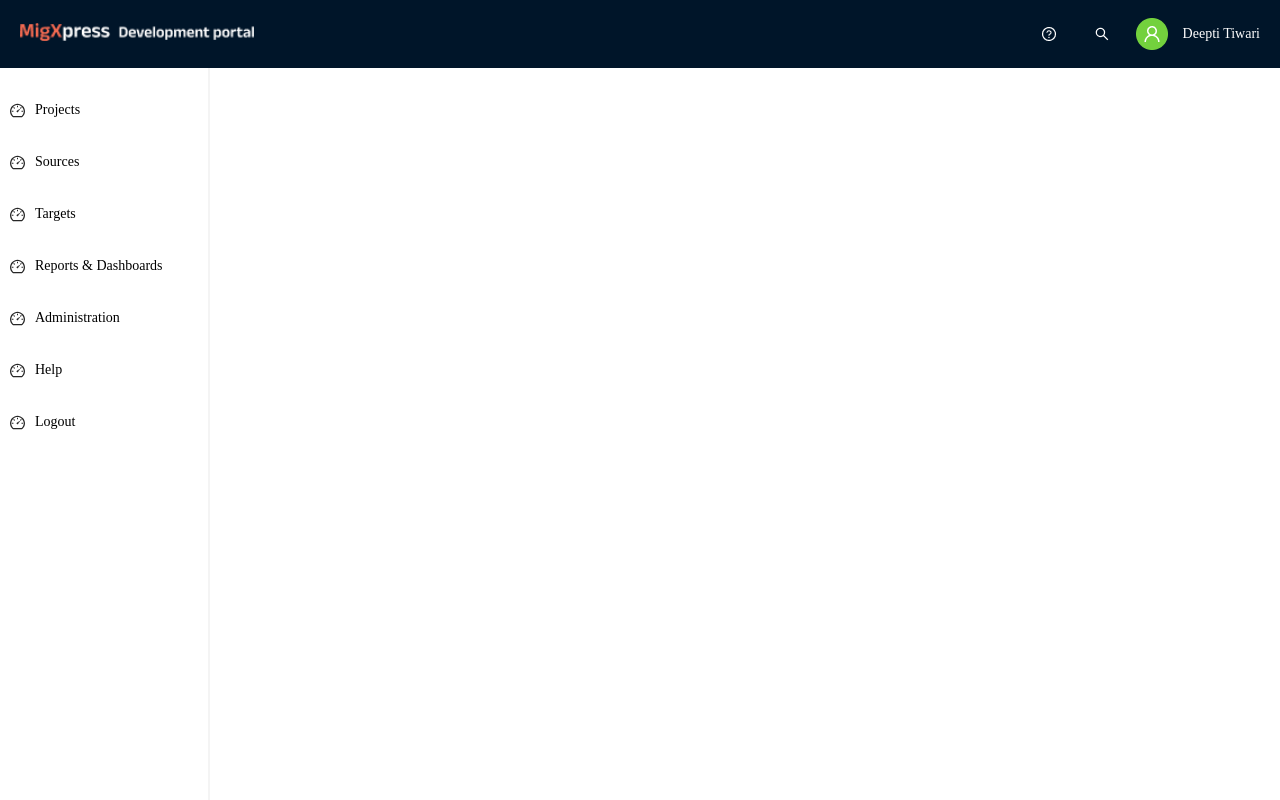
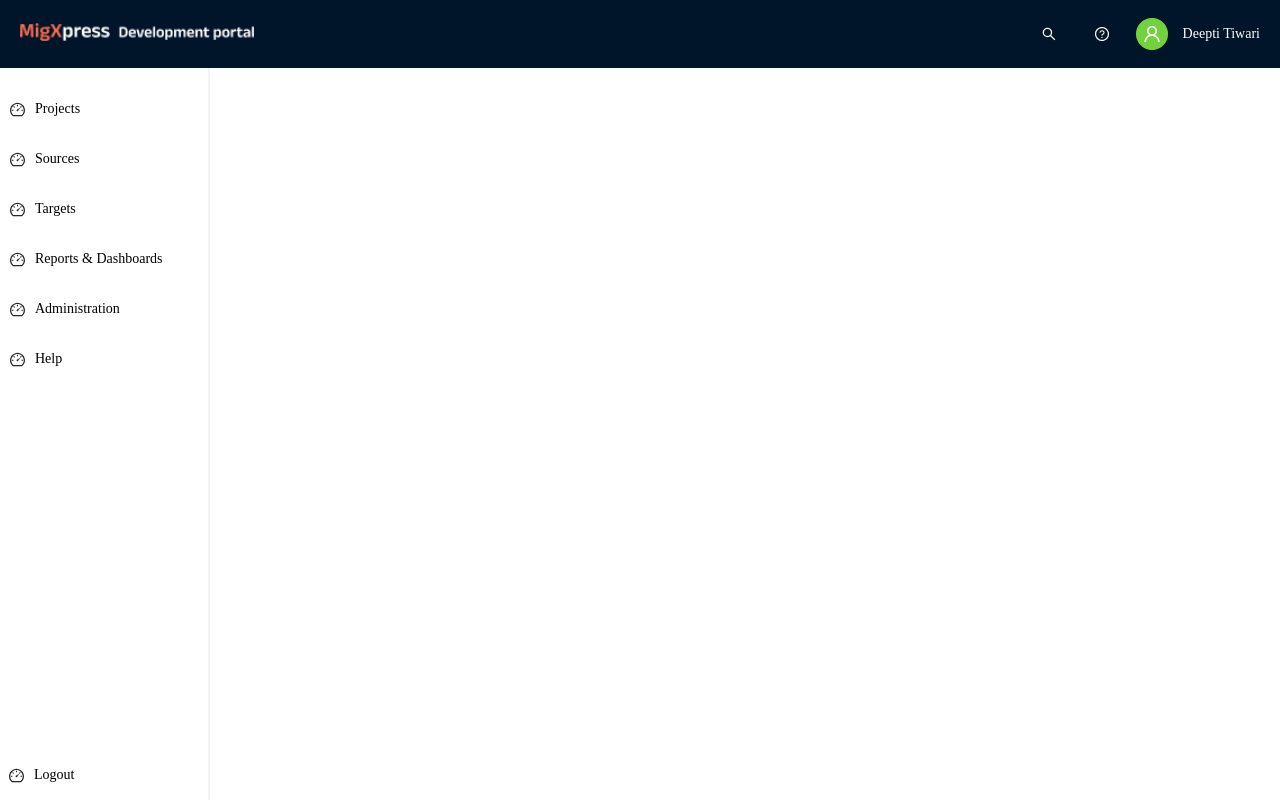
Before and after one commit to ritika-sharma123/D360-MIGX, a React (Create React App) app: page / in a window 1280 px wide. Built offline with nearby package versions, Linux system fonts and the light colour scheme.

Commit message:
Updated(core):: Css changed

```diff
--- a/src/components/Headers/index.js
+++ b/src/components/Headers/index.js
@@ -14,8 +14,8 @@ const Header = () => {
           <img src={MigxLogo} height="18px" alt="logo" />
         </div>
         <div className="user-profile-div">
+          <img src={Icon2} alt="logo" />
           <img src={Icon1} alt="logo" />
-          <img src={Icon2} alt="logo" />
           <div className="user-profile-div">
             <img src={Avatar} alt="logo" />
             <span>Deepti Tiwari</span>
--- a/src/components/SideNav/index.js
+++ b/src/components/SideNav/index.js
@@ -1,6 +1,8 @@
 import React from "react";
 import "./index.scss";
 import SubMenuButton from "../SubMenuButton";
+import { Link } from "react-router-dom";
+import Dashboard from "../../images/Dashboard.svg";
 
 const Data = [
   {
@@ -33,26 +35,32 @@ const Data = [
     image: "",
     path: "",
   },
-  {
-    name: "Logout",
-    image: "",
-    path: "",
-  },
 ];
 
 const SideNav = () => {
   return (
     <>
       <div className="side-nav">
-        {Data.map((i) => {
+        {Data.map((i, index) => {
           return (
-            <div className="nav-button-container">
-              <SubMenuButton name={i.name} image={i.image} path={i.path}>
-                {i}
-              </SubMenuButton>
-            </div>
+            <Link to={`/${i.path}`} className="link nav-button-container">
+              <div className="nav-button-div">
+                <SubMenuButton
+                  key={index}
+                  name={i.name}
+                  image={i.image}
+                  path={i.path}
+                ></SubMenuButton>
+              </div>
+            </Link>
           );
         })}
+        <Link className="logout-link nav-button-container" to="/logout">
+          <div className="logout-div">
+            <img height="15px" width="15px" src={Dashboard} alt="o" />
+            <span>Logout</span>
+          </div>
+        </Link>
       </div>
     </>
   );
--- a/src/components/SideNav/index.scss
+++ b/src/components/SideNav/index.scss
@@ -10,10 +10,50 @@
 
 .nav-button-container {
   width: 100%;
+  display: flex;
+}
+
+.nav-button-div {
+  display: flex;
+  padding: 5px 10px;
+  width: 100%;
 }
 
 .nav-button-container:hover {
-  background-color: #e6f7ff;
+  background-color: #e6f7ff !important;
   color: $primary-color;
   border-right: 3px solid $primary-color;
 }
+.link {
+  background-color: transparent !important;
+  border: none;
+  text-decoration: none;
+  color: inherit;
+  width: 100%;
+  cursor: pointer;
+  font-size: $font-size;
+  height: 50px;
+}
+
+.logout-link {
+  display: flex;
+  background-color: transparent !important;
+  text-decoration: none;
+  color: inherit;
+  width: inherit;
+  cursor: pointer;
+  font-size: $font-size;
+  gap: 10px;
+  bottom: 0px;
+  position: absolute;
+  left: 0px;
+}
+
+.logout-div {
+  display: flex;
+  height: 40px;
+  align-items: center;
+  padding: 5px 16px;
+  gap: 10px;
+  margin-left: -7px;
+}
--- a/src/components/SubMenuButton/index.js
+++ b/src/components/SubMenuButton/index.js
@@ -1,17 +1,13 @@
 import React from "react";
 import "./index.scss";
-import { Link } from "react-router-dom";
 import Dashboard from "../../images/Dashboard.svg";
 
-const SubMenuButton = ({ name, path }) => {
-  console.log("path", path);
+const SubMenuButton = ({ name }) => {
   return (
-    <Link to={`/${path}`} className="link">
-      <div className="nav-button">
-        <img height="15px" width="15px" src={Dashboard} alt="o" />
-        <span className="">{name}</span>
-      </div>
-    </Link>
+    <div className="nav-button">
+      <img height="15px" width="15px" src={Dashboard} alt="o" />
+      <span className="">{name}</span>
+    </div>
   );
 };
 
--- a/src/components/SubMenuButton/index.scss
+++ b/src/components/SubMenuButton/index.scss
@@ -3,21 +3,8 @@
   display: flex;
   align-items: center;
   gap: 10px;
-  margin-left: 10px;
 }
 
 .nav-button img:hover {
   fill: $primary-color;
 }
-
-.link {
-  background-color: transparent !important;
-  border: none;
-  padding: 5px 16px;
-  text-decoration: none;
-  color: inherit;
-  width: 100%;
-  cursor: pointer;
-  font-size: $font-size;
-  height: 40px;
-}
```
